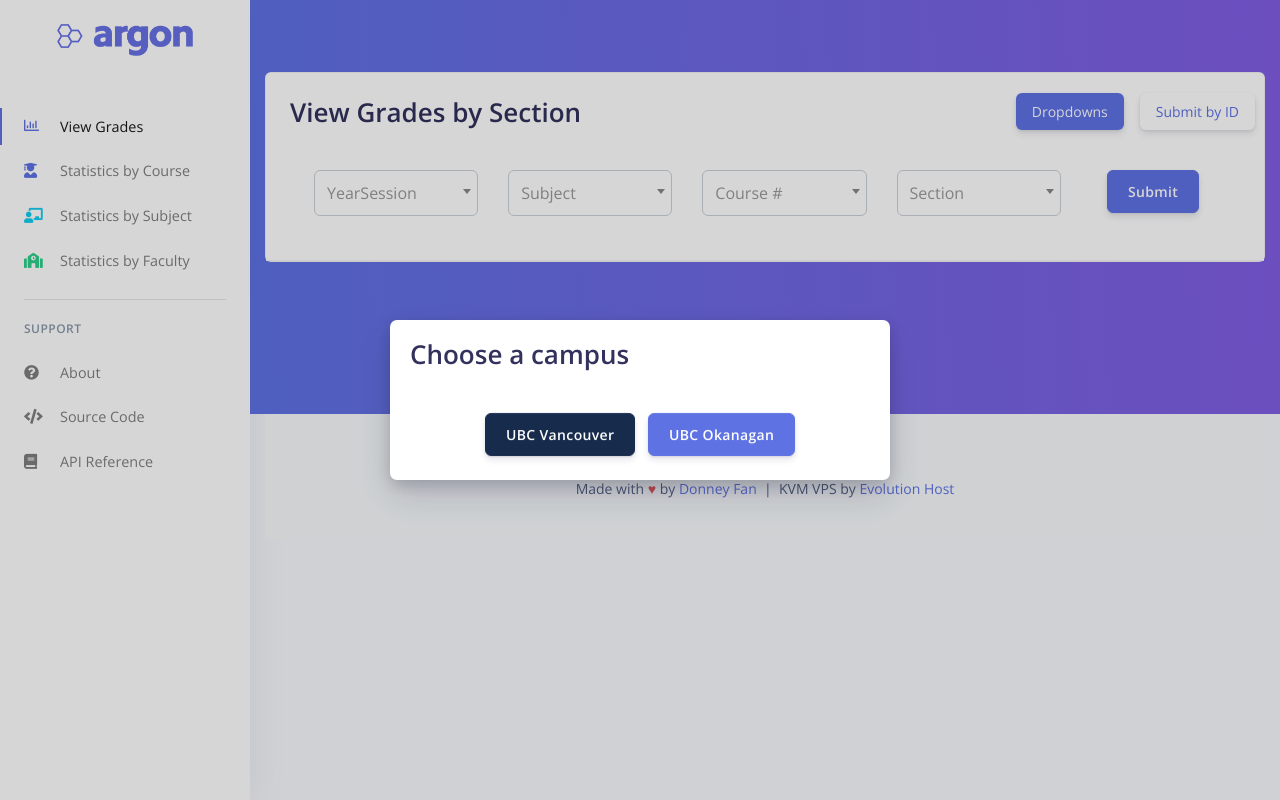
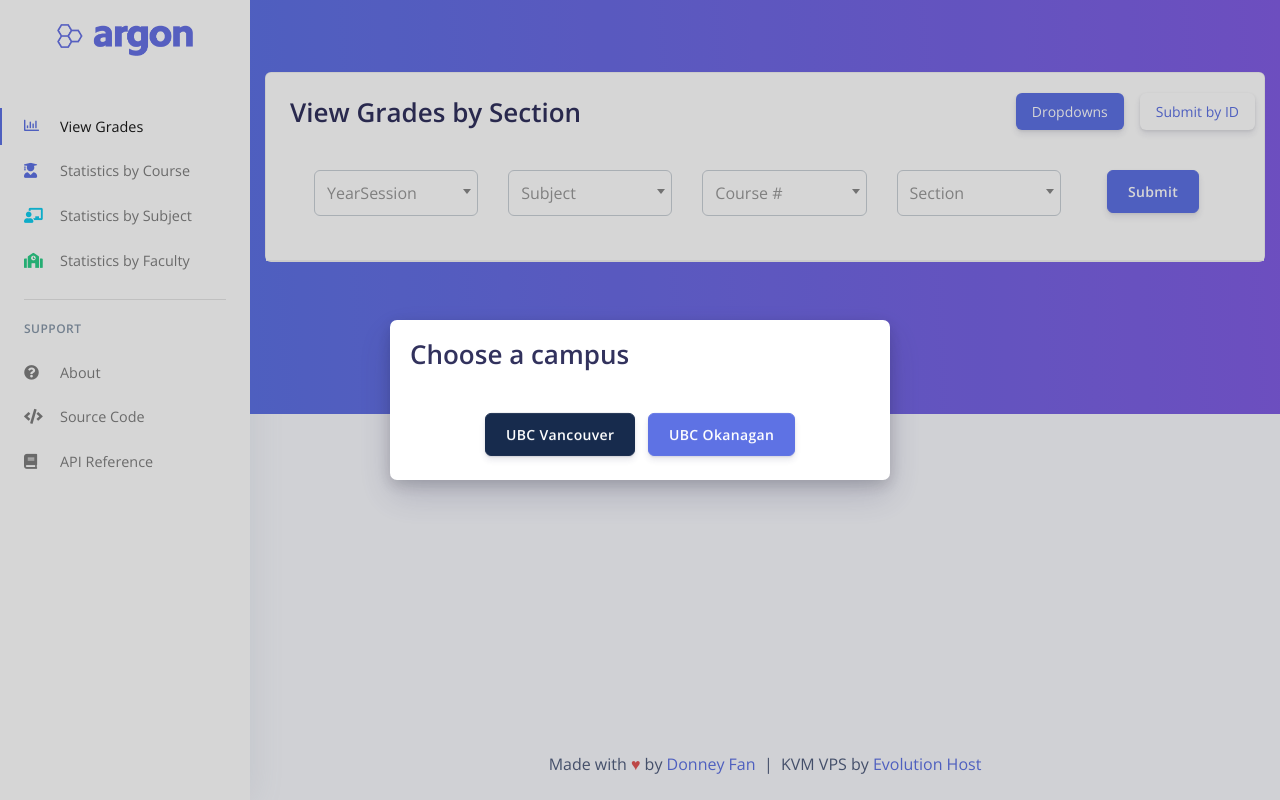
Before and after one commit to DonneyF/ubcgrades, a Flask app: page / in a window 1280 px wide. Run offline with Flask 2, Linux system fonts and the light colour scheme; some libraries are stand-ins or nearby versions.

Commit message:
Add sticky footer

```diff
--- a/app/static/assets/css/app.css
+++ b/app/static/assets/css/app.css
@@ -22,3 +22,7 @@
     right: 0;
     padding: 1rem;
 }
+
+.main-content {
+    min-height: 100vh;
+}
--- a/app/templates/index.html
+++ b/app/templates/index.html
@@ -87,7 +87,7 @@
 {% endblock %}
 
 {% block content %}
-  <div class="container mt--7 collapse" id="grade-container">
+  <div class="container mt--7 collapse pb-6" id="grade-container">
 
     <!-- PAIR Reports Grade Information -->
     <div class="row mb-4 d-none" id="pair-reports-row">
--- a/app/templates/site_template/footer.html
+++ b/app/templates/site_template/footer.html
@@ -1,6 +1,5 @@
 <!-- Footer -->
-<div class="container">
-  <footer class="footer">
+  <footer class="container position-absolute bottom-0 pt-4 pb-4">
     <div class="text-center mt-4 copyright">
       <ul class="nav nav-footer justify-content-center">
         <li class="nav-item">
@@ -10,10 +9,10 @@
       </ul>
     </div>
   </footer>
-</div>
 
 <!-- Campus Selector Modal -->
-<div class="modal fade" id="exampleModal" tabindex="-1" role="dialog" aria-labelledby="exampleModalLabel" aria-hidden="true">
+<div class="modal fade" id="exampleModal" tabindex="-1" role="dialog" aria-labelledby="exampleModalLabel"
+     aria-hidden="true">
   <div class="modal-dialog modal-dialog-centered" role="document">
     <div class="modal-content">
       <div class="modal-header">
```
